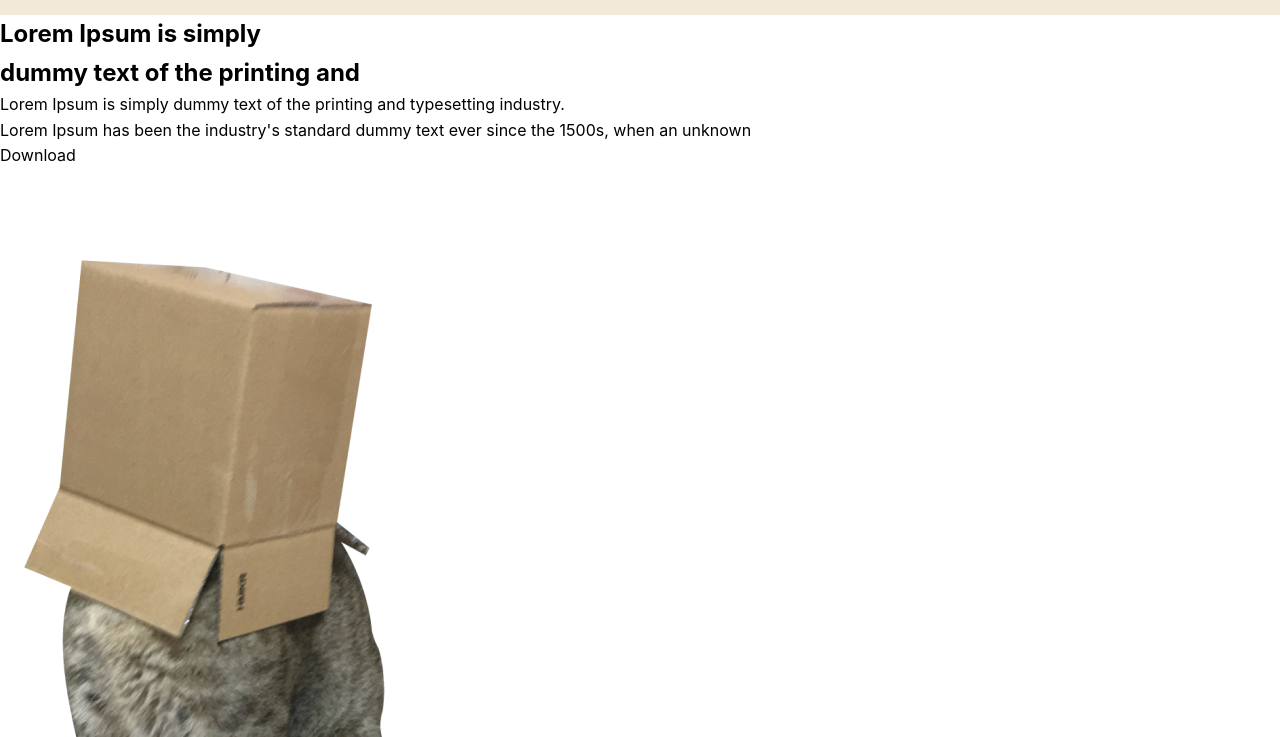
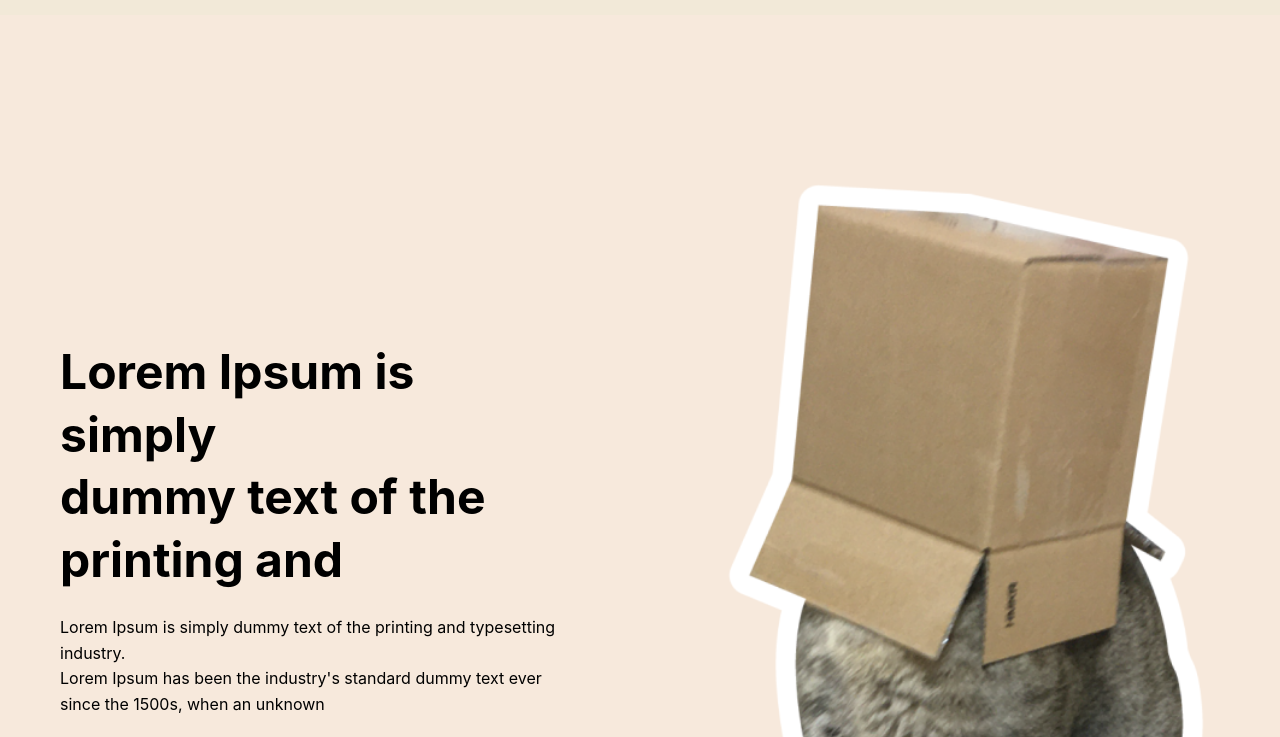
Before and after one commit to TaeyeongHan2/landing_page, a plain HTML site: page index.html in a window 1280 px wide. Shown: the part 63-800 px from the top of the page. Drawn offline with Linux system fonts and the light colour scheme; a script that the page names is missing.

Commit message:
feat : hero section style 구현 완료

```diff
--- a/style.css
+++ b/style.css
@@ -117,3 +117,67 @@ img {
     border-radius: 2px;
     transition: all 0.3s ease;
 }
+
+/* Hero Section */
+.hero {
+    background-color: #F7E9DC;
+    padding: 80px 0 120px;
+    overflow: hidden;
+}
+
+.hero__container {
+    max-width: 1280px;
+    margin: 0 auto;
+    padding: 0 60px;
+    display: flex;
+    justify-content: space-between;
+    align-items: center;
+    gap: 60px;
+}
+
+.hero__content {
+    flex: 1;
+    max-width: 500px;
+}
+
+.hero__title {
+    font-size: 48px;
+    font-weight: 700;
+    line-height: 1.3;
+    margin-bottom: 24px;
+    color: #000000;
+}
+
+.hero__description {
+    font-size: 16px;
+    font-weight: 400;
+    line-height: 1.6;
+    color: #000000;
+    margin-bottom: 40px;
+}
+
+.hero__button {
+    background-color: #D97652;
+    color: #FFFFFF;
+    padding: 14px 40px;
+    border-radius: 50px;
+    font-size: 16px;
+    font-weight: 600;
+    display: inline-block;
+    transition: background-color 0.3s ease, transform 0.2s ease;
+}
+
+.hero__button:hover {
+    background-color: #c56643;
+    transform: translateY(-2px);
+}
+
+.hero__image {
+    flex: 1;
+    max-width: 500px;
+}
+
+.hero__image img {
+    width: 100%;
+    height: auto;
+}
```
